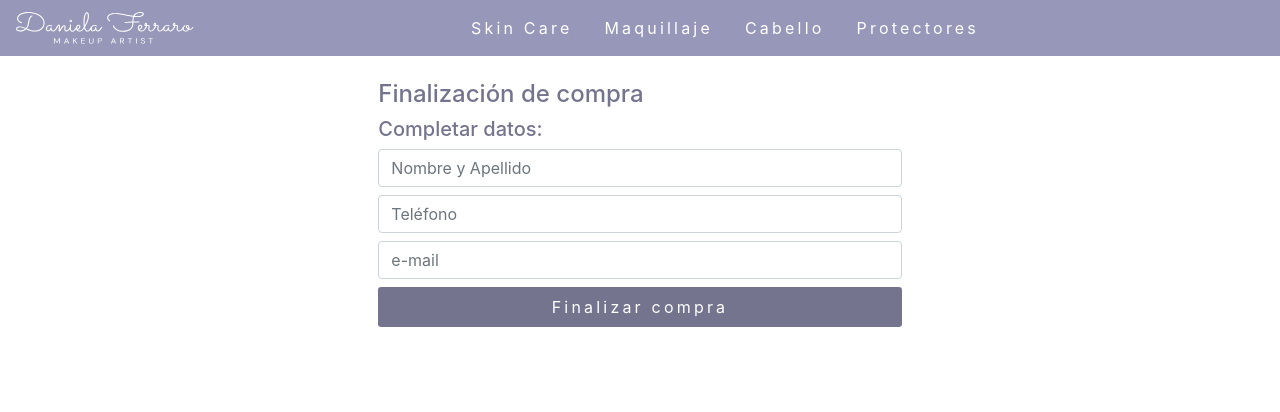
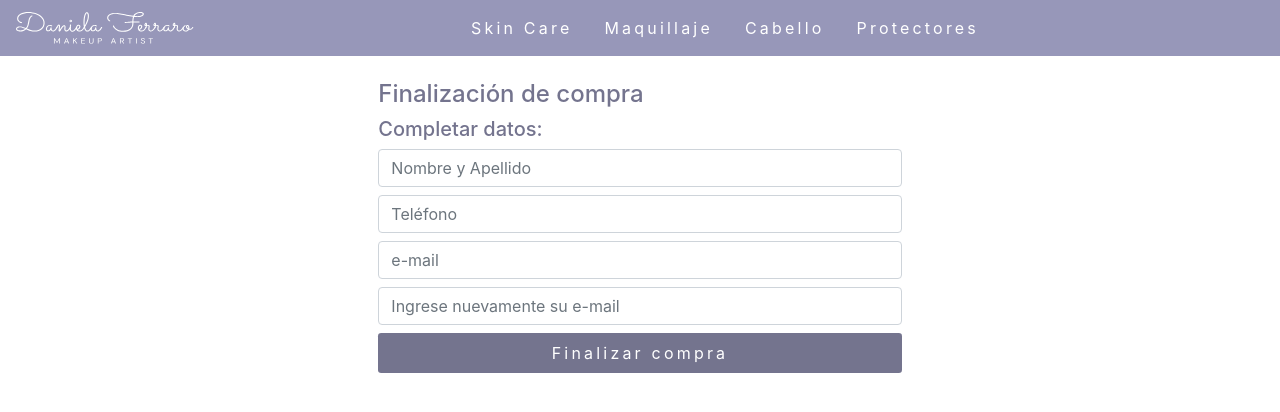
Before and after one commit to martinferraro/proyecto-final-ferraro, a React (Create React App) app: page /checkout in a window 1280 px wide. Shown: the top 412 px of the page. Built offline with nearby package versions, Linux system fonts and the light colour scheme.

Commit message:
Validación email

```diff
--- a/src/pages/Checkout/Checkout.jsx
+++ b/src/pages/Checkout/Checkout.jsx
@@ -19,10 +19,11 @@ const Checkout = () => {
     const [buyer, setBuyer] = useState({
         name: '',
         email: '',
+        emailVerify: '',
         phone: ''
     })
 
-    const {name, email, phone} = buyer
+    const {name, email, emailVerify, phone} = buyer
 
     const handleInputChange = (e) => {
         setBuyer(({
@@ -48,12 +49,20 @@ const Checkout = () => {
 
     const handleSubmit = (e) => {
         e.preventDefault()
+        if (validateEmail(buyer.email, buyer.emailVerify) == true) {
             const items = products.map( i => {return {id: i.id, title: i.title, price: i.price, quantity: i.quantity}})
             const date = new Date()
             const total = totalPrice()
             const data = {buyer, items, date, total}
             generateOrder(data)
             cartCtxt.clear()
+        } else alert('Por favor, verifique su e-mail')
+    }
+
+    const validateEmail = (email, emailVerify) => {
+        if (email !== emailVerify) {
+            return false
+        } return true
     }
 
 
@@ -95,6 +104,14 @@ const Checkout = () => {
                                 onChange={handleInputChange}
                                 required
                             />
+                            <input className='form-control mb-2'
+                                type='email'
+                                name='emailVerify'
+                                placeholder='Ingrese nuevamente su e-mail'
+                                value={emailVerify}
+                                onChange={handleInputChange}
+                                required
+                            />
                             <input
                                 type='submit'
                                 value='Finalizar compra'
```
Lines whose indentation alone changed are shown as unchanged.
